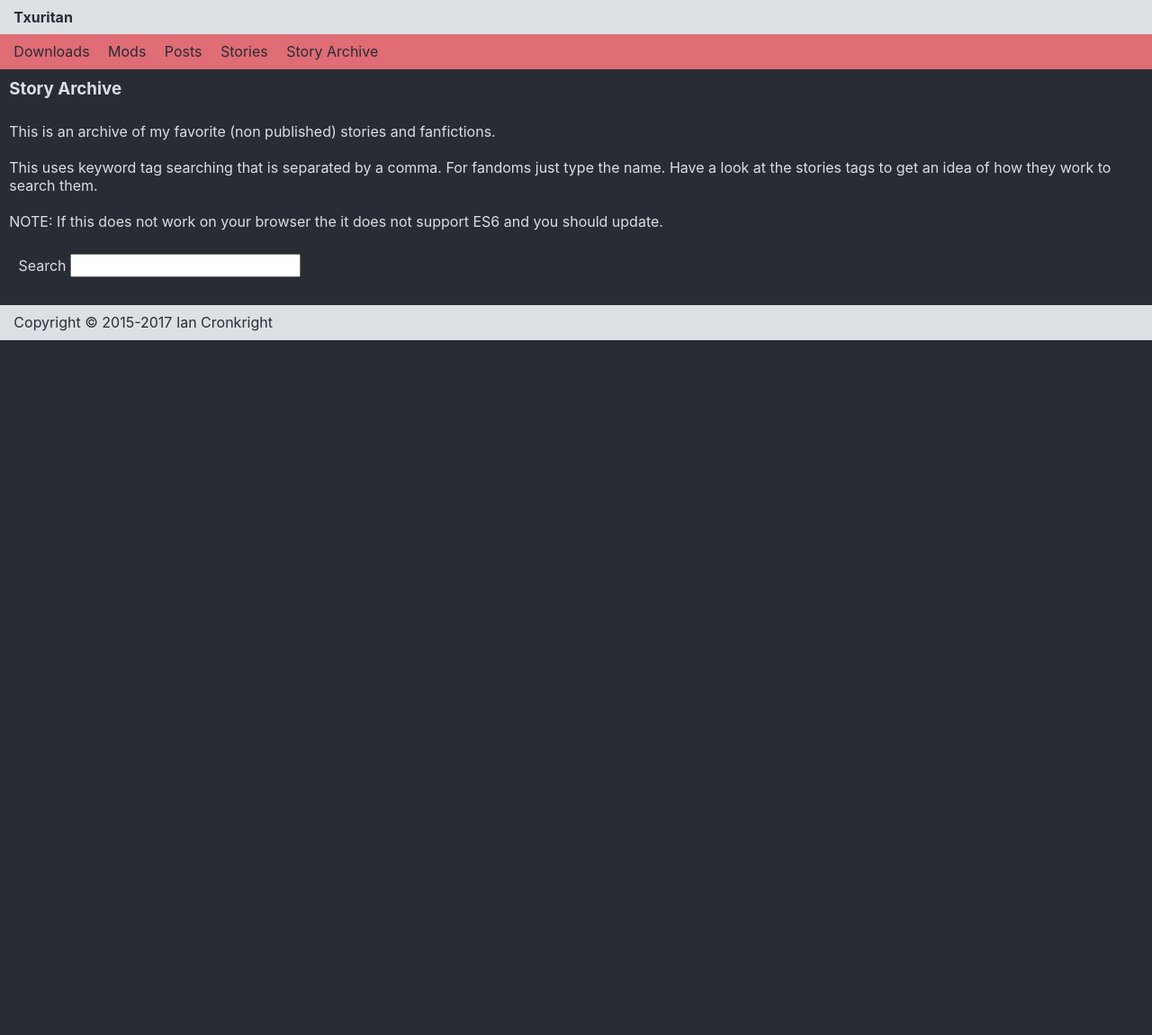
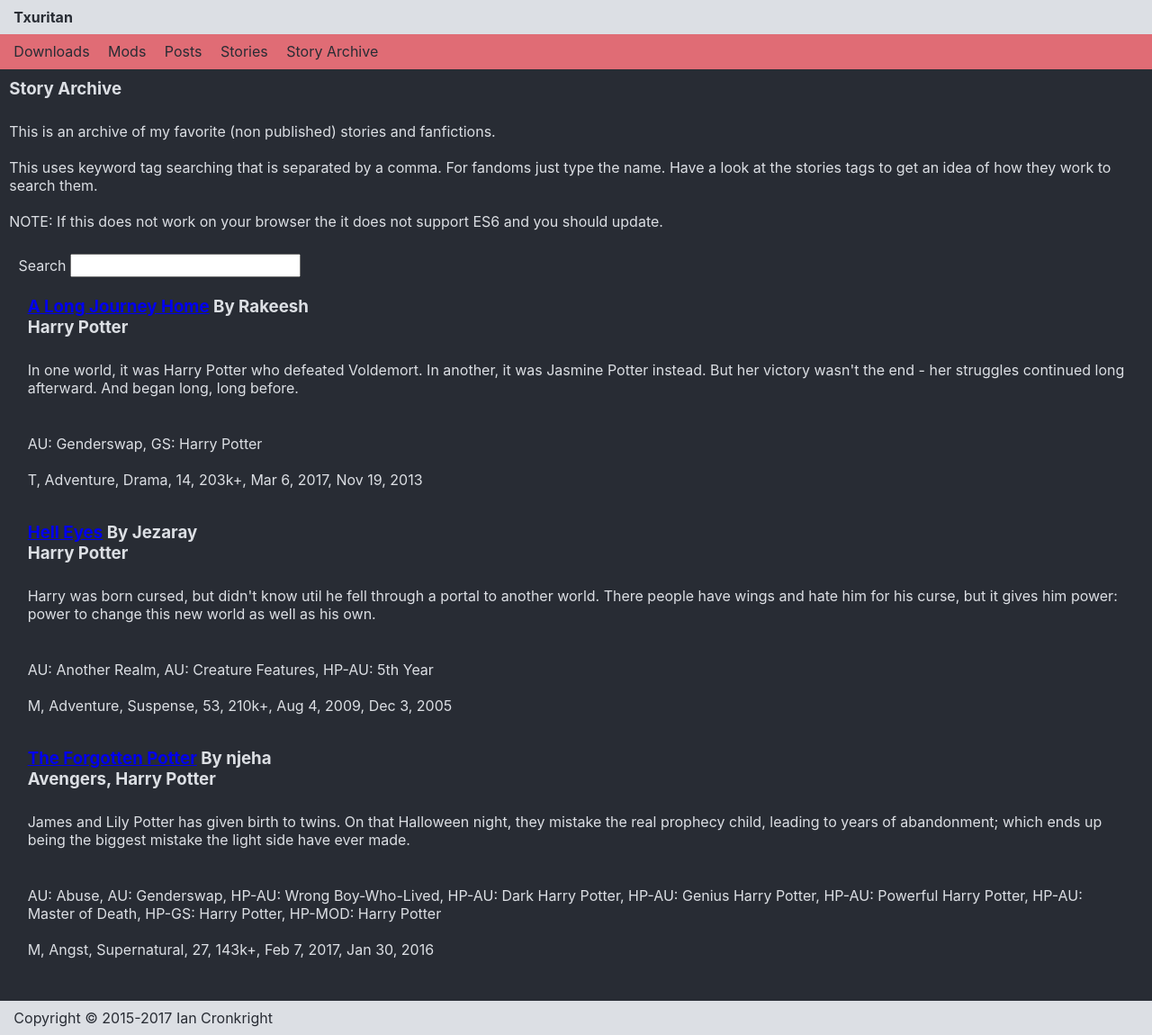
Before and after one commit to Txuritan/Txuritan.github.io, a Jekyll site: the page built from story-archive.html, in a window 1280 px wide. Shown: the whole page at 90% size. Built offline with Jekyll 4.4.1, drawn with Linux system fonts in a browser that asks for light colours; before the commit the page ends 900 px from its top, so only the background shows below that.

Commit message:
Added back the missing id

```diff
--- a/story-archive.html
+++ b/story-archive.html
@@ -19,7 +19,7 @@
                         <label for="js__input--search">Search</label>
                         <input id="js__input--search" />
                     </phead>
-                    <pbody>
+                    <pbody id="js__results">
 
                     </pbody>
                 </panel>
```
